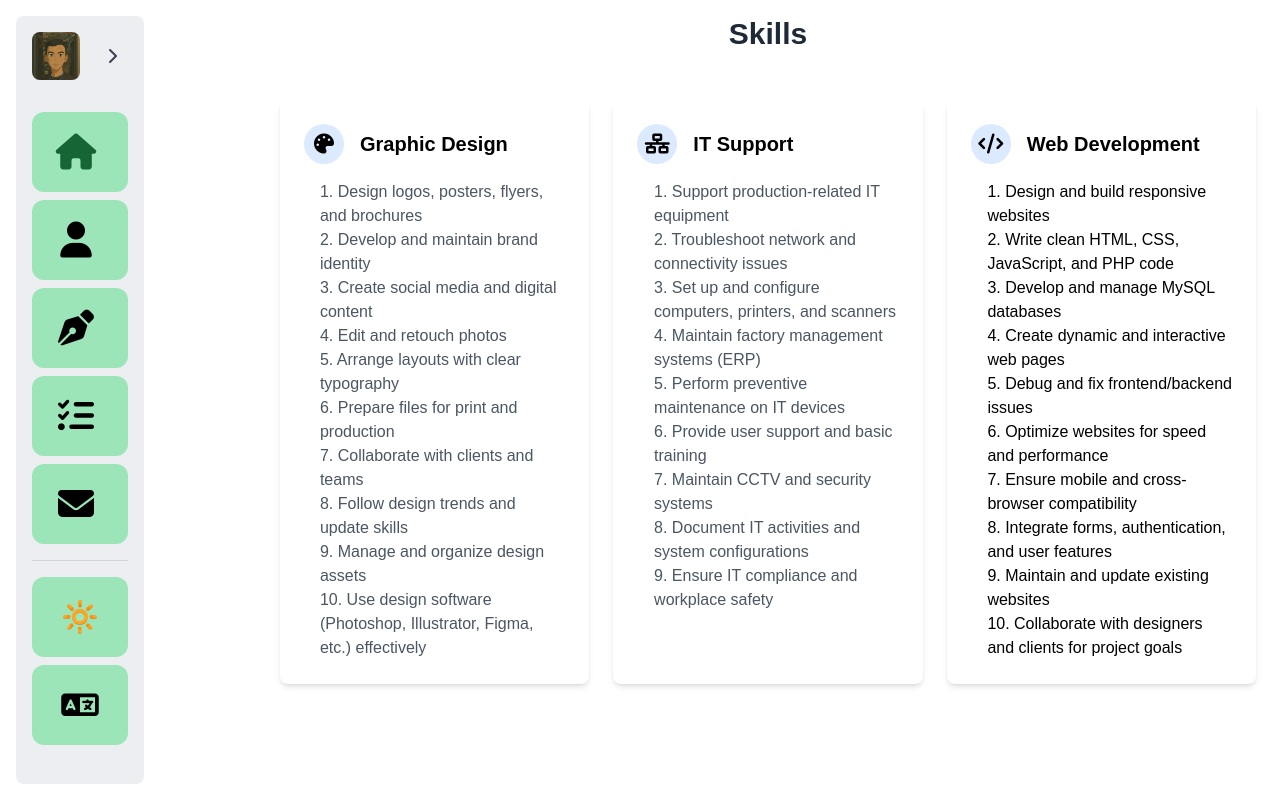
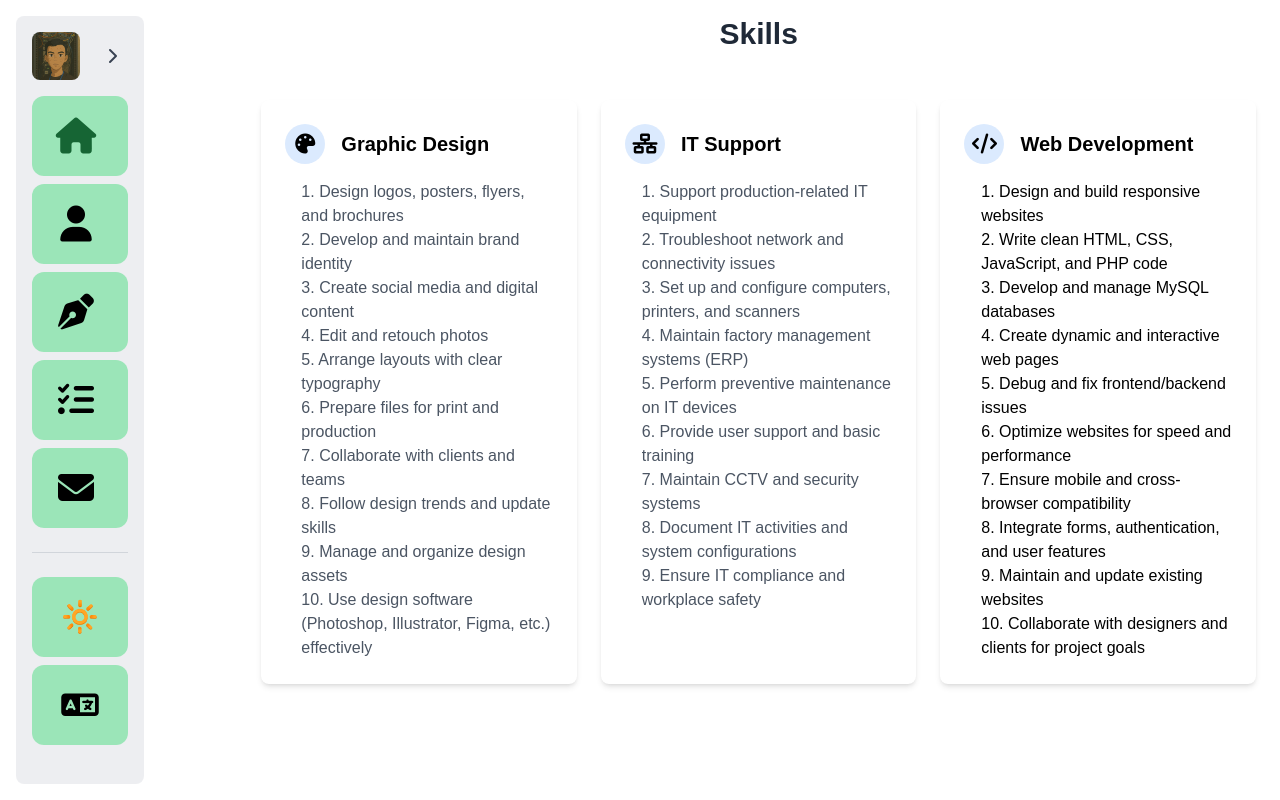
Before and after one commit to VannnakChan884/Vue-Portfolio, a Vue app: page /skill in a window 1280 px wide. Built offline with nearby package versions, Linux system fonts and the light colour scheme.

Commit message:
add overflow-y-auto on navbar

```diff
--- a/src/components/NavBar.vue
+++ b/src/components/NavBar.vue
@@ -17,7 +17,7 @@ const toggleMenu = () => {
   <header class="w-full md:h-[96vh] md:w-1/4 lg:w-1/5 xl:w-1/6 fixed md:top-4 bottom-0 md:p-4 z-50">
     <div
       class="w-full md:h-full p-2 md:p-4 flex flex-col absolute bottom-0 backdrop-blur-sm bg-gray-200/70 dark:bg-gray-800/70 rounded-t-2xl md:rounded-lg transition-all duration-300 ease-in-out"
-      :class="{ 'h-14 md:w-32': !isOpen, 'h-auto md:w-56': isOpen }">
+      :class="{ 'h-14 md:w-32': !isOpen, 'h-auto md:w-full': isOpen }">
       <!-- Mobile Header (always visible on mobile) -->
       <div class="md:hidden flex justify-between items-center mb-2">
         <h1 class="text-xl text-gray-700 dark:text-white/80 font-bold">Vannak</h1>
@@ -42,9 +42,9 @@ const toggleMenu = () => {
       </div>
 
       <!-- Collapsible Content -->
-      <div class="overflow-hidden transition-all duration-300 ease-in-out"
+      <div class="overflow-x-hidden overflow-y-auto transition-all duration-300 ease-in-out"
         :class="{ 'max-h-0 md:max-h-full': !isOpen, 'max-h-screen': isOpen }">
-        <nav class="grid grid-cols-7 md:grid-cols-1 gap-2 text-center md:mt-4">
+        <nav class="grid grid-cols-7 md:grid-cols-1 gap-2 text-center md:mt-0">
           <RouterLink to="/"
             class="h-14 md:h-20 bg-green-400/50 hover:bg-green-600/50 dark:bg-gray-900 dark:hover:bg-gray-700 dark:text-white/80 font-medium rounded-xl flex flex-col md:flex-row items-center justify-center transition"
             :class="{ 'md:justify-start md:px-4': isOpen, 'md:justify-center': !isOpen }">
@@ -119,7 +119,6 @@ const toggleMenu = () => {
               {{ isDark ? "Dark" : "Light" }}
             </span>
           </button>
-        </nav>
 
           <hr class="hidden md:flex border-1 border-gray-300 mt-4">
 
@@ -159,6 +158,7 @@ const toggleMenu = () => {
               </div>
             </div>
           </div>
+        </nav>
       </div>
     </div>
   </header>
--- a/src/views/SkillView.vue
+++ b/src/views/SkillView.vue
@@ -1,7 +1,7 @@
 <template>
     <!-- Skills Section -->
-    <div class="absolute top-0 right-0 pt-4 px-6 pb-24 w-full md:w-3/4 lg:w-4/5 xl:5/6 bg-white dark:bg-gray-900">
-        <div class="md:ml-6 lg:ml-6 xl:ml-0">
+    <div class="absolute top-0 right-0 pt-4 px-6 pb-24 w-full md:w-3/4 lg:w-4/5 xl:w-5/6 bg-white dark:bg-gray-900">
+        <div class="md:ml-6 lg:ml-6 xl:ml-6">
             <h2 class="text-3xl font-bold text-gray-800 dark:text-gray-200 text-center mb-12">Skills
             </h2>
             <div class="grid grid-cols-1 lg:grid-cols-3 gap-6">
```
Lines whose indentation alone changed are shown as unchanged.
